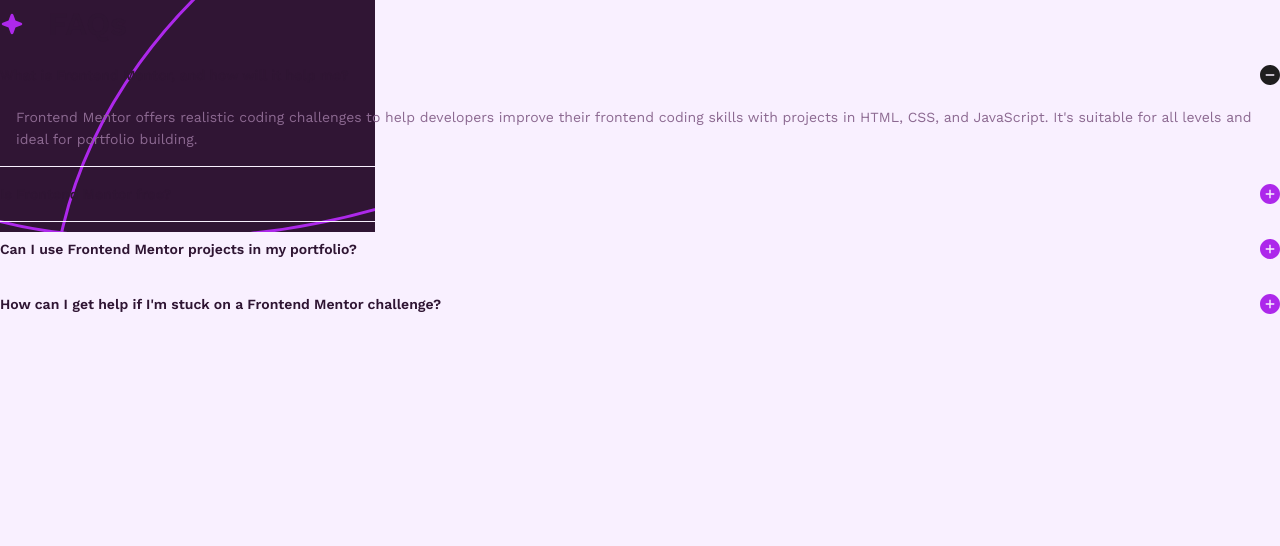
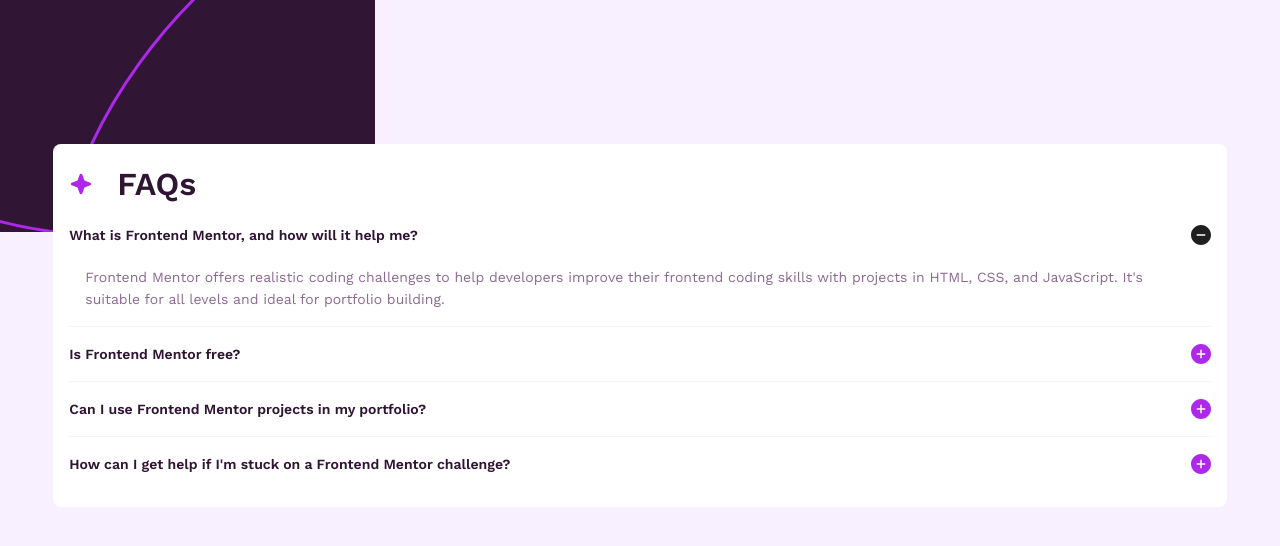
Before and after one commit to skyv26/faq-accordian, a React (Vite) app: page / in a window 1280 px wide. Shown: the top 546 px of the page. Built offline with nearby package versions, Linux system fonts and the light colour scheme.

Commit message:
`update:` the styles to match the design

```diff
--- a/src/components/faq_card/FaqCard.tsx
+++ b/src/components/faq_card/FaqCard.tsx
@@ -4,7 +4,7 @@
 
 const FaqCard = () => {
   return (
-    <div>
+    <div className="bg-white py-4 px-4 w-11/12 m-auto mt-36 rounded-lg">
         <Row align="middle" gutter={24} justify="start" >
             <Col>
             <img src={STAR_ICON} alt="" className="size-6" />
```
